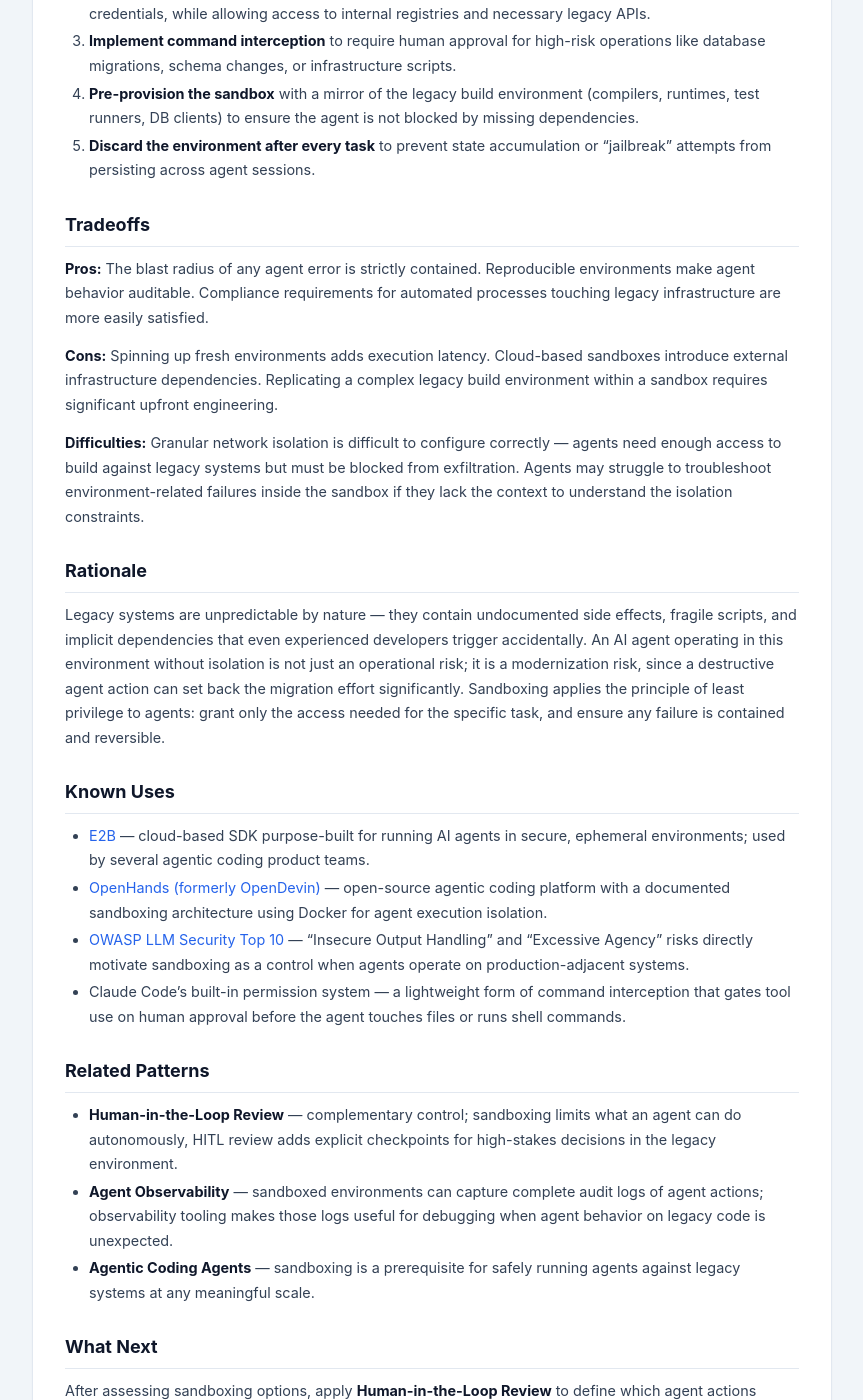
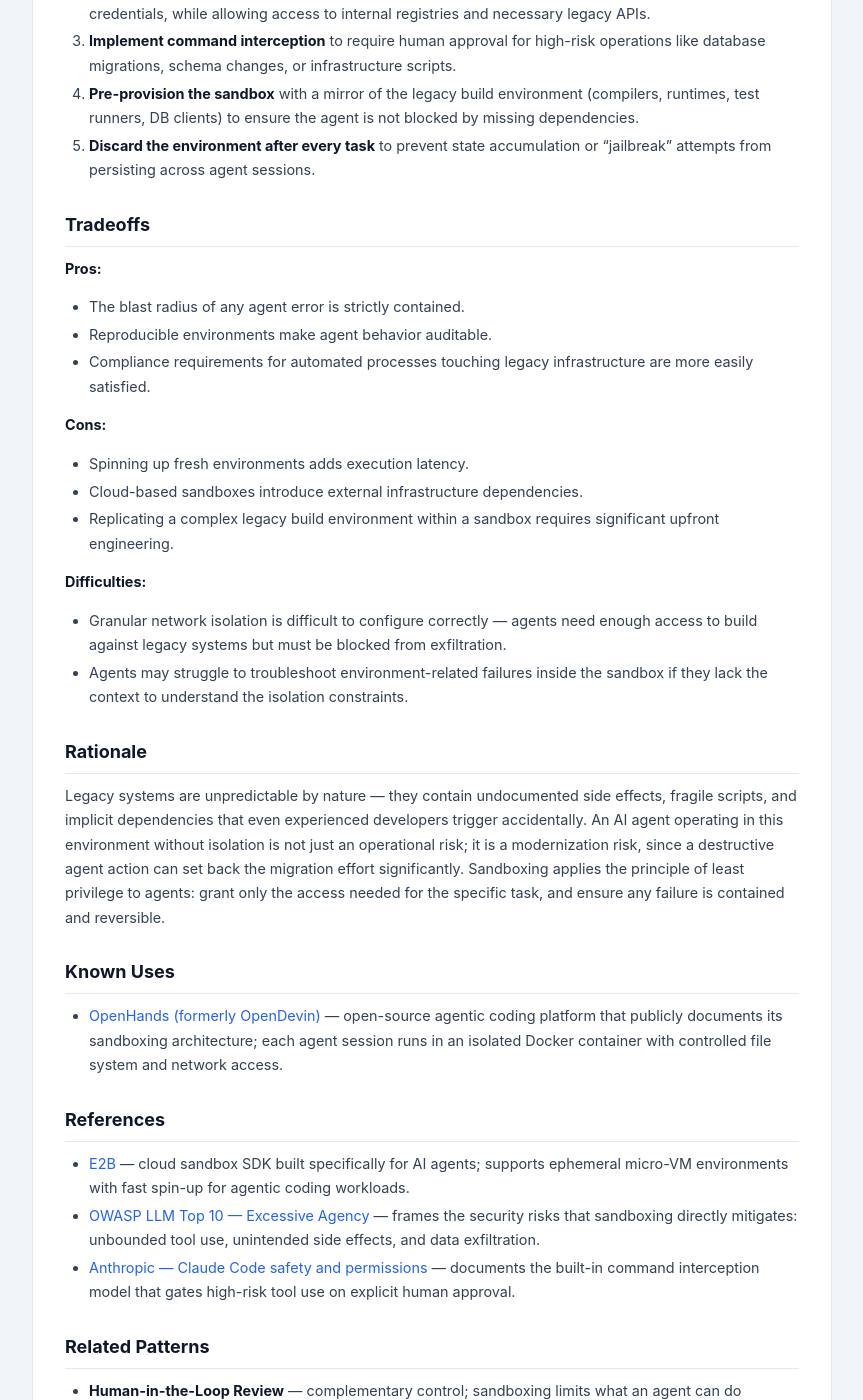
Before and after one commit to feststelltaste/asmr, a Jekyll site: the page built from _practices/agent-sandboxing.md, in a window 1280 px wide and 1400 px high, scrolled down 1321 px. Shown: the whole window, without its empty margins (208-1071 px from the left). Built offline with Jekyll 4.4.1, drawn with Linux system fonts in a browser that asks for light colours.

```diff
--- a/_practices/agent-sandboxing.md
+++ b/_practices/agent-sandboxing.md
@@ -36,11 +36,22 @@ Run each agent session in an ephemeral, isolated environment that constrains the
 
 ## Tradeoffs
 
-**Pros:** The blast radius of any agent error is strictly contained. Reproducible environments make agent behavior auditable. Compliance requirements for automated processes touching legacy infrastructure are more easily satisfied.
+**Pros:**
 
-**Cons:** Spinning up fresh environments adds execution latency. Cloud-based sandboxes introduce external infrastructure dependencies. Replicating a complex legacy build environment within a sandbox requires significant upfront engineering.
+- The blast radius of any agent error is strictly contained.
+- Reproducible environments make agent behavior auditable.
+- Compliance requirements for automated processes touching legacy infrastructure are more easily satisfied.
 
-**Difficulties:** Granular network isolation is difficult to configure correctly — agents need enough access to build against legacy systems but must be blocked from exfiltration. Agents may struggle to troubleshoot environment-related failures inside the sandbox if they lack the context to understand the isolation constraints.
+**Cons:**
+
+- Spinning up fresh environments adds execution latency.
+- Cloud-based sandboxes introduce external infrastructure dependencies.
+- Replicating a complex legacy build environment within a sandbox requires significant upfront engineering.
+
+**Difficulties:**
+
+- Granular network isolation is difficult to configure correctly — agents need enough access to build against legacy systems but must be blocked from exfiltration.
+- Agents may struggle to troubleshoot environment-related failures inside the sandbox if they lack the context to understand the isolation constraints.
 
 ## Rationale
 
@@ -48,10 +59,13 @@ Legacy systems are unpredictable by nature — they contain undocumented side ef
 
 ## Known Uses
 
-- [E2B](https://e2b.dev/) — cloud-based SDK purpose-built for running AI agents in secure, ephemeral environments; used by several agentic coding product teams.
-- [OpenHands (formerly OpenDevin)](https://github.com/All-Hands-AI/OpenHands) — open-source agentic coding platform with a documented sandboxing architecture using Docker for agent execution isolation.
-- [OWASP LLM Security Top 10](https://owasp.org/www-project-top-10-for-large-language-model-applications/) — "Insecure Output Handling" and "Excessive Agency" risks directly motivate sandboxing as a control when agents operate on production-adjacent systems.
-- Claude Code's built-in permission system — a lightweight form of command interception that gates tool use on human approval before the agent touches files or runs shell commands.
+- [OpenHands (formerly OpenDevin)](https://github.com/All-Hands-AI/OpenHands) — open-source agentic coding platform that publicly documents its sandboxing architecture; each agent session runs in an isolated Docker container with controlled file system and network access.
+
+## References
+
+- [E2B](https://e2b.dev/) — cloud sandbox SDK built specifically for AI agents; supports ephemeral micro-VM environments with fast spin-up for agentic coding workloads.
+- [OWASP LLM Top 10 — Excessive Agency](https://owasp.org/www-project-top-10-for-large-language-model-applications/) — frames the security risks that sandboxing directly mitigates: unbounded tool use, unintended side effects, and data exfiltration.
+- [Anthropic — Claude Code safety and permissions](https://docs.anthropic.com/en/docs/claude-code) — documents the built-in command interception model that gates high-risk tool use on explicit human approval.
 
 ## Related Patterns
 
```
Also changed, not shown: PRACTICE_TEMPLATE.md (+39 -10 lines), _practices/ai-coding-assistants.md (+18 -6 lines), _practices/anti-corruption-layer.md (+21 -7 lines).
